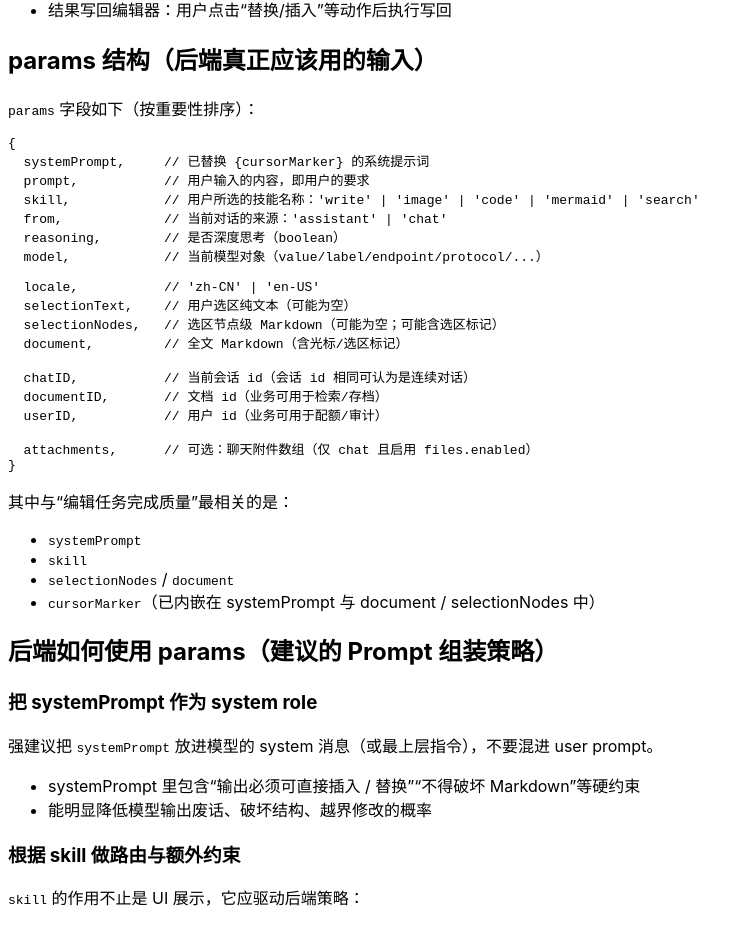
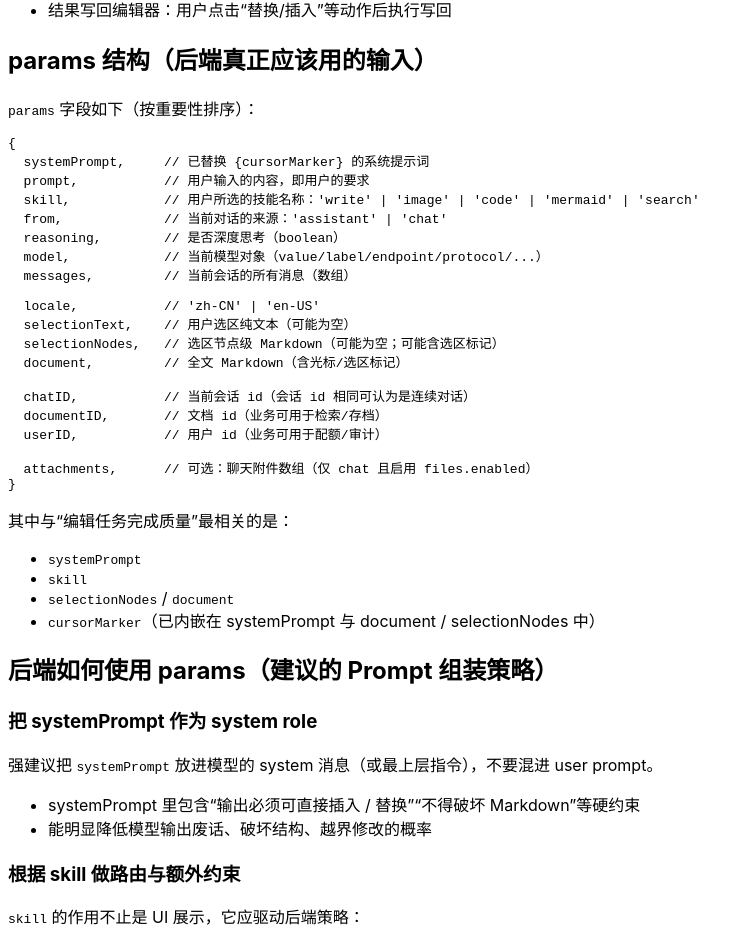
Before and after one commit to umodoc/docs, a Next.js app: page /cn/docs/next/ai/flow in a window 1280 px wide. Shown: the part 817-1745 px from the top of the page, without its empty margins (0-752 px from the left). Built offline with nearby package versions, Linux system fonts and the light colour scheme.

Commit message:
完善文档

```diff
--- a/pages/cn/docs/next/ai/flow.mdx
+++ b/pages/cn/docs/next/ai/flow.mdx
@@ -61,6 +61,7 @@ sequenceDiagram
   from,             // 当前对话的来源：'assistant' | 'chat'
   reasoning,        // 是否深度思考（boolean）
   model,            // 当前模型对象（value/label/endpoint/protocol/...）
+  messages,         // 当前会话的所有消息（数组）
 
   locale,           // 'zh-CN' | 'en-US'
   selectionText,    // 用户选区纯文本（可能为空）
```
